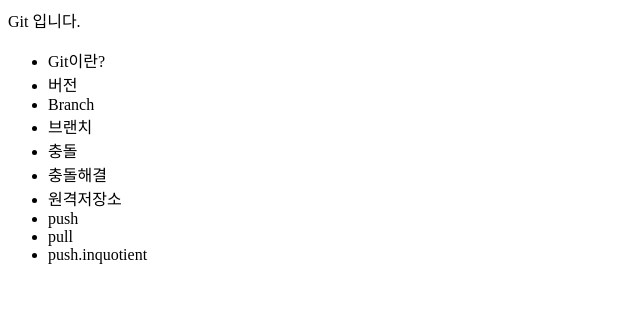
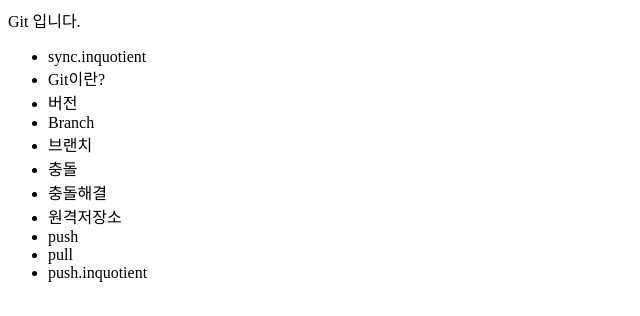
Before and after one commit to inquotient/github_ex, a plain HTML site: page index.html in a window 1280 px wide. Shown: the whole page, without its empty margins (0-640 px from the left). Drawn offline with Linux system fonts and the light colour scheme.

Commit message:
add sync.inquotient

```diff
--- a/index.html
+++ b/index.html
@@ -8,6 +8,7 @@
         Git 입니다.
     </header>
     <ul>
+        <li>sync.inquotient</li>
         <li>Git이란?</li>
         <li>버전</li>
         <li>Branch</li>
```
